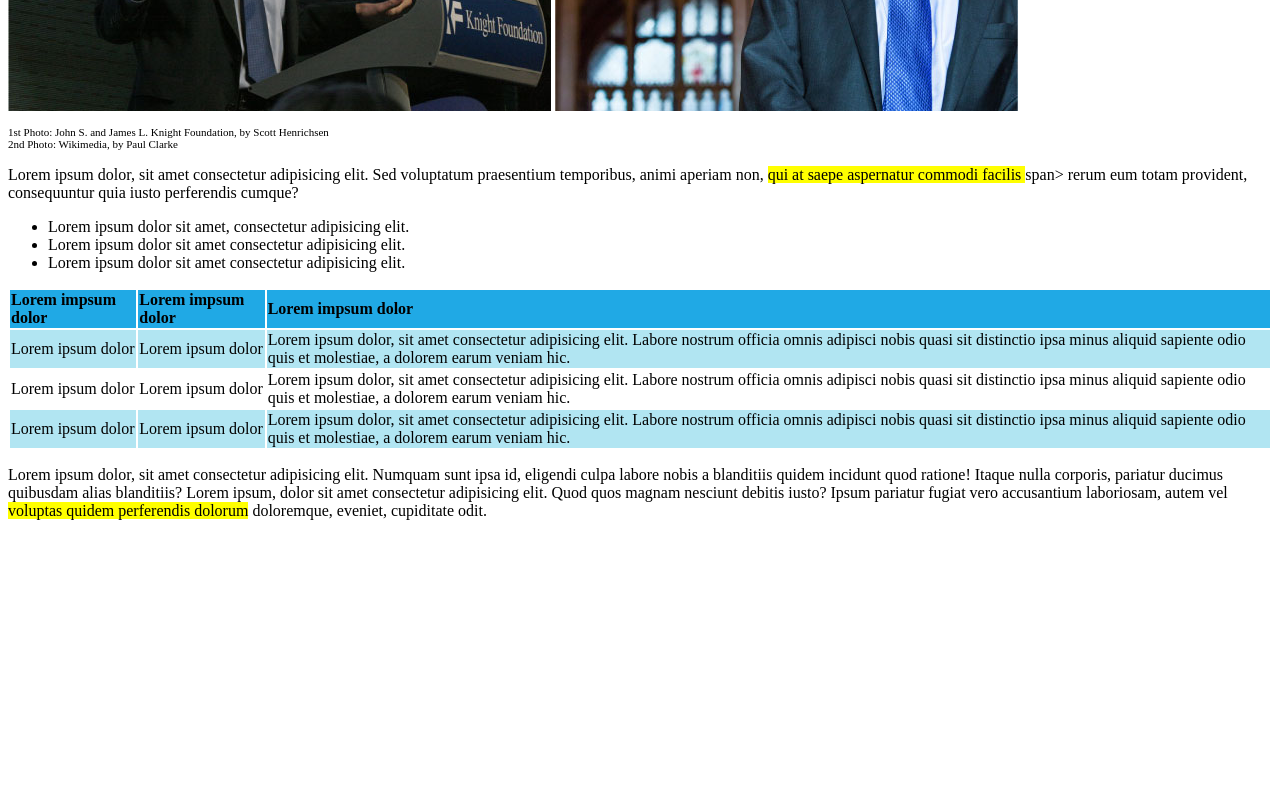
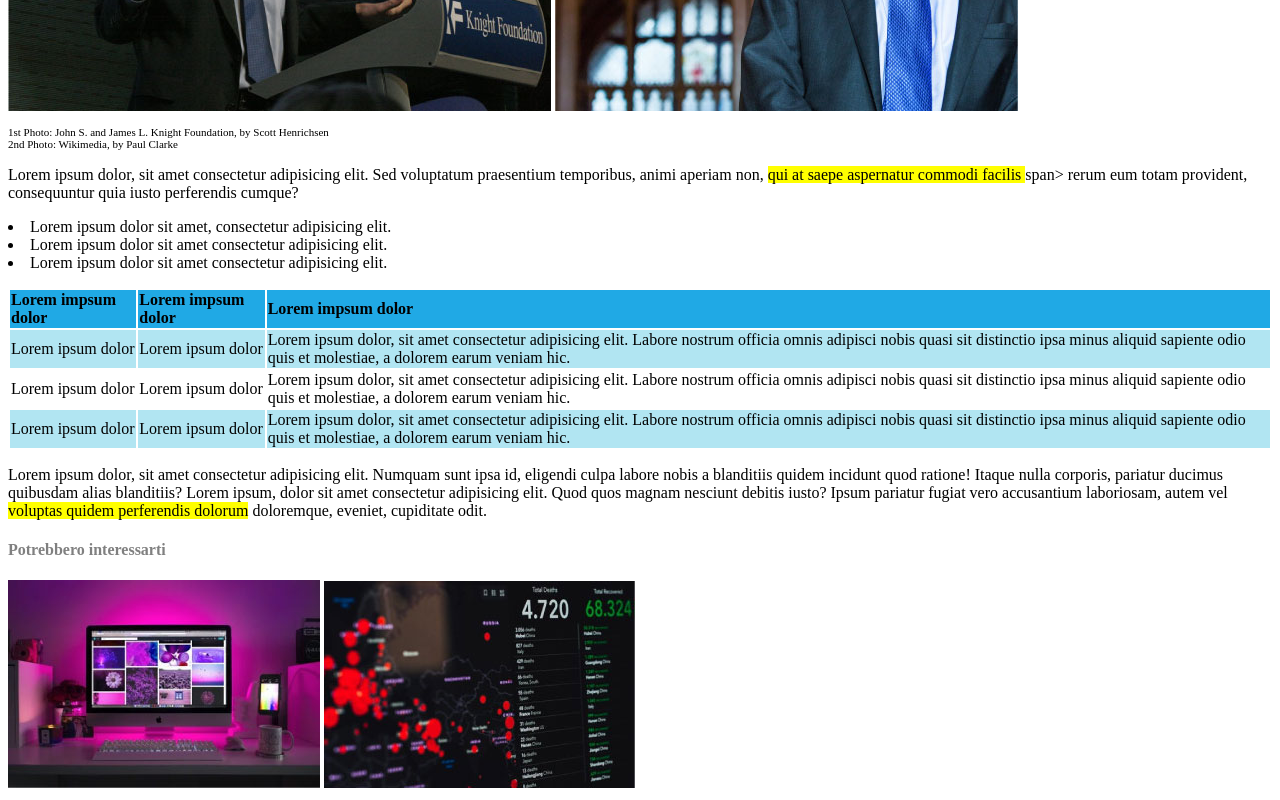
Before and after one commit to Luca92mic/html-css-booleaner, a plain HTML site: page index.html in a window 1280 px wide. Shown: the part 541-1341 px from the top of the page. Before the commit the page ends 1077 px from the top, so only its background shows below. Drawn offline with Linux system fonts and the light colour scheme.

Commit message:
add img correlati

```diff
--- a/css/style.css
+++ b/css/style.css
@@ -31,6 +31,11 @@ header{
     background-color: yellow;
 }
 
+ul{
+    list-style-position: inside;
+    padding-left: 0;
+}
+
 table{
     text-align: left;
 }
@@ -42,3 +47,7 @@ table{
 .prima-riga, .terza-riga{
     background-color: #b1e5f2;
 }
+
+h4{
+    color: #808080;
+}
--- a/index.html
+++ b/index.html
@@ -67,6 +67,10 @@
          <!-- fine tabella -->
         <p>Lorem ipsum dolor, sit amet consectetur adipisicing elit. Numquam sunt ipsa id, eligendi culpa labore nobis a blanditiis quidem incidunt quod ratione! Itaque nulla corporis, pariatur ducimus quibusdam alias blanditiis? Lorem ipsum, dolor sit amet consectetur adipisicing elit. Quod quos magnam nesciunt debitis iusto? Ipsum pariatur fugiat vero accusantium laboriosam, autem vel <span class="yellow">voluptas quidem perferendis dolorum</span> doloremque, eveniet, cupiditate odit.</p>
         <!-- fine corpo del testo -->
+
+        <h4>Potrebbero interessarti</h4>
+        <img class="art-1" src="img/monitor.jpg" alt="monitor">
+        <img class="art-2" src="img/graph.jpg" alt="grafico">
     </main>
     <!-- fine main -->
 
```
